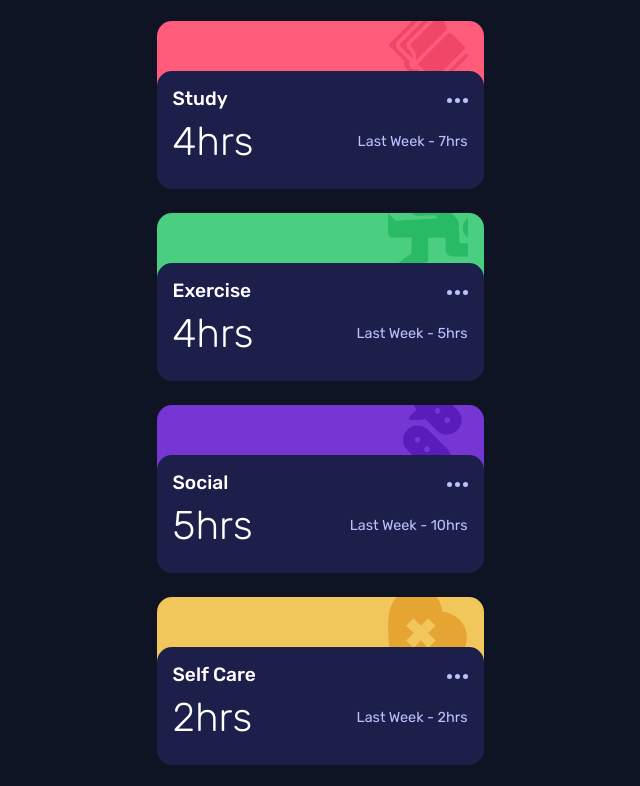
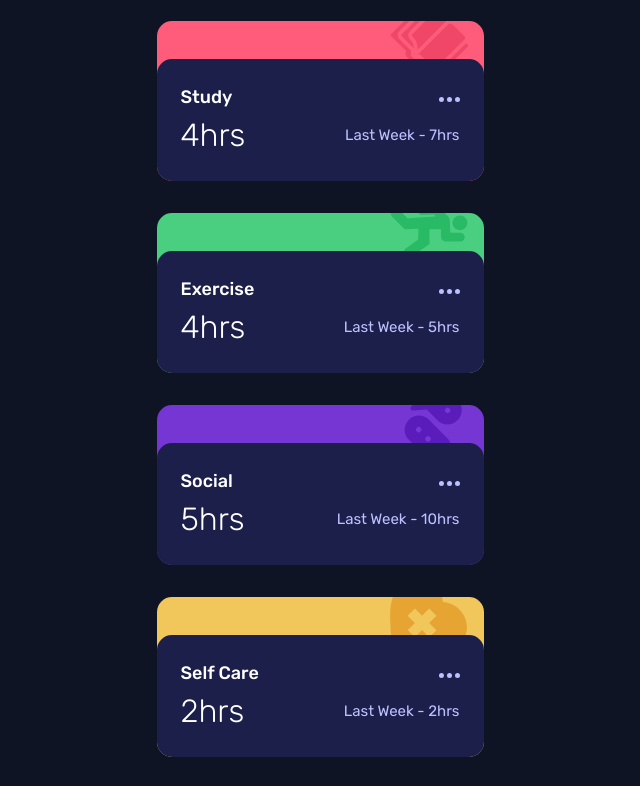
Before and after one commit to Dacardonac/fem-time-tracking-dashboard, a website built with Vite: page index.html in a window 1280 px wide. Shown: the part 630-1416 px from the top of the page, without its empty margins (320-960 px from the left). Built offline with nearby package versions, Linux system fonts and the light colour scheme; some packages are replaced by stand-ins of ours.

Commit message:
feat: refine card component styles for improved layout and readability

```diff
--- a/src/styles/components/cards.scss
+++ b/src/styles/components/cards.scss
@@ -13,14 +13,13 @@
       justify-content: flex-end;
       overflow: hidden;
       width: 100%;
-      height: 50px;
+      height: 38px;
 
       &-icon {
-        width: 80px;
-        height: 80px;
+        width: 78px;
+        height: auto;
         object-fit: cover;
         position: relative;
-        top: -11px;
         margin-right: 1rem;
       }
     }
@@ -28,7 +27,8 @@
     &__content {
       background-color: var(--navy-900);
       border-radius: 15px;
-      padding: 1rem;
+      padding: 27.5px 24px 27.5px 24px;
+      height: 122px;
 
       &-header {
         display: flex;
@@ -43,7 +43,8 @@
       }
 
       &-title {
-        font-size: 1.2rem;
+        font-size: 18px;
+        line-height: 21px;
         font-weight: 500;
         color: var(--white);
       }
@@ -55,14 +56,16 @@
       }
 
       &-hours {
-        font-size: 2.5rem;
+        font-size: 32px;
         font-weight: 300;
+        line-height: 38px;
         color: var(--white);
         margin: 0.5rem 0;
       }
 
       &-previous {
-        font-size: 0.9rem;
+        font-size: 15px;
+        line-height: 18px;
         color: var(--navy-200);
       }
     }
```
